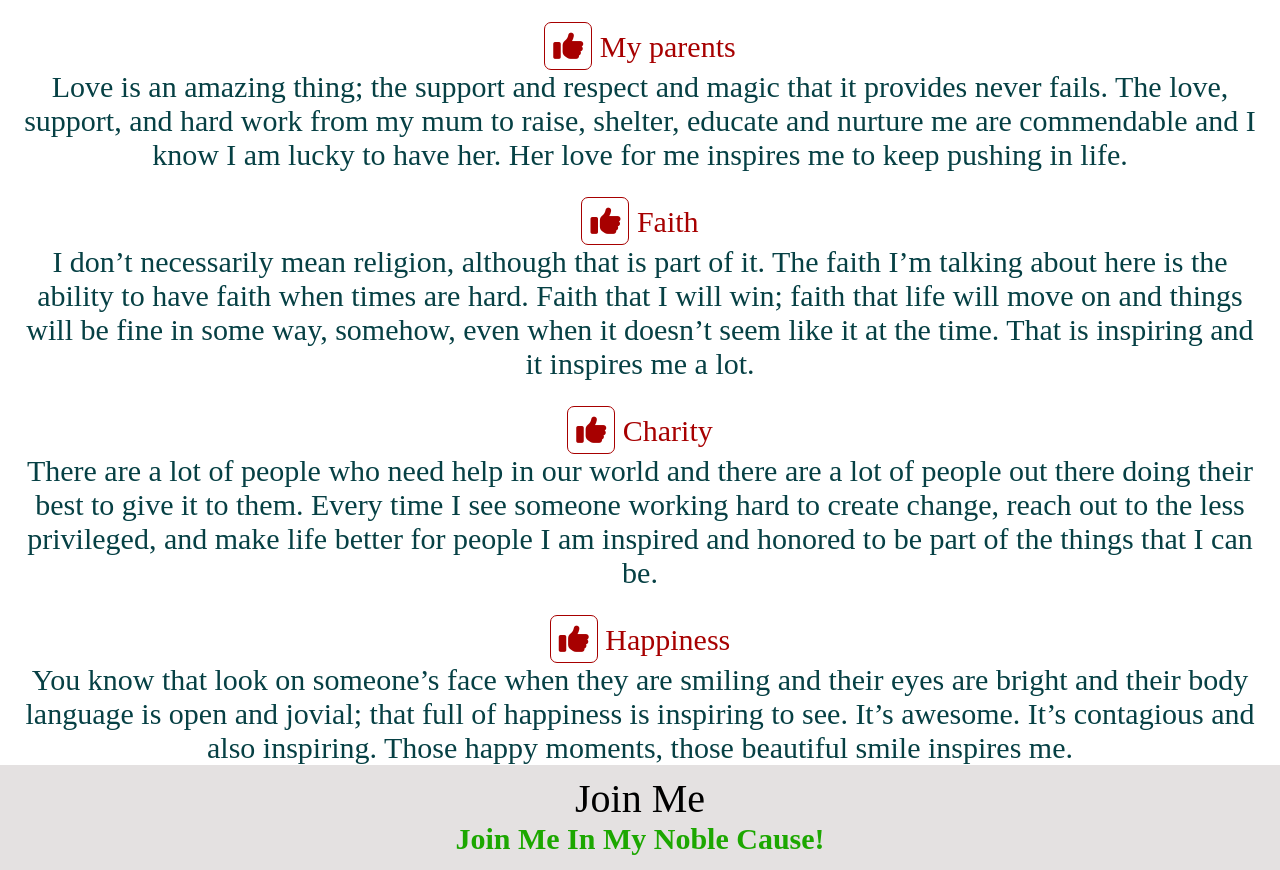
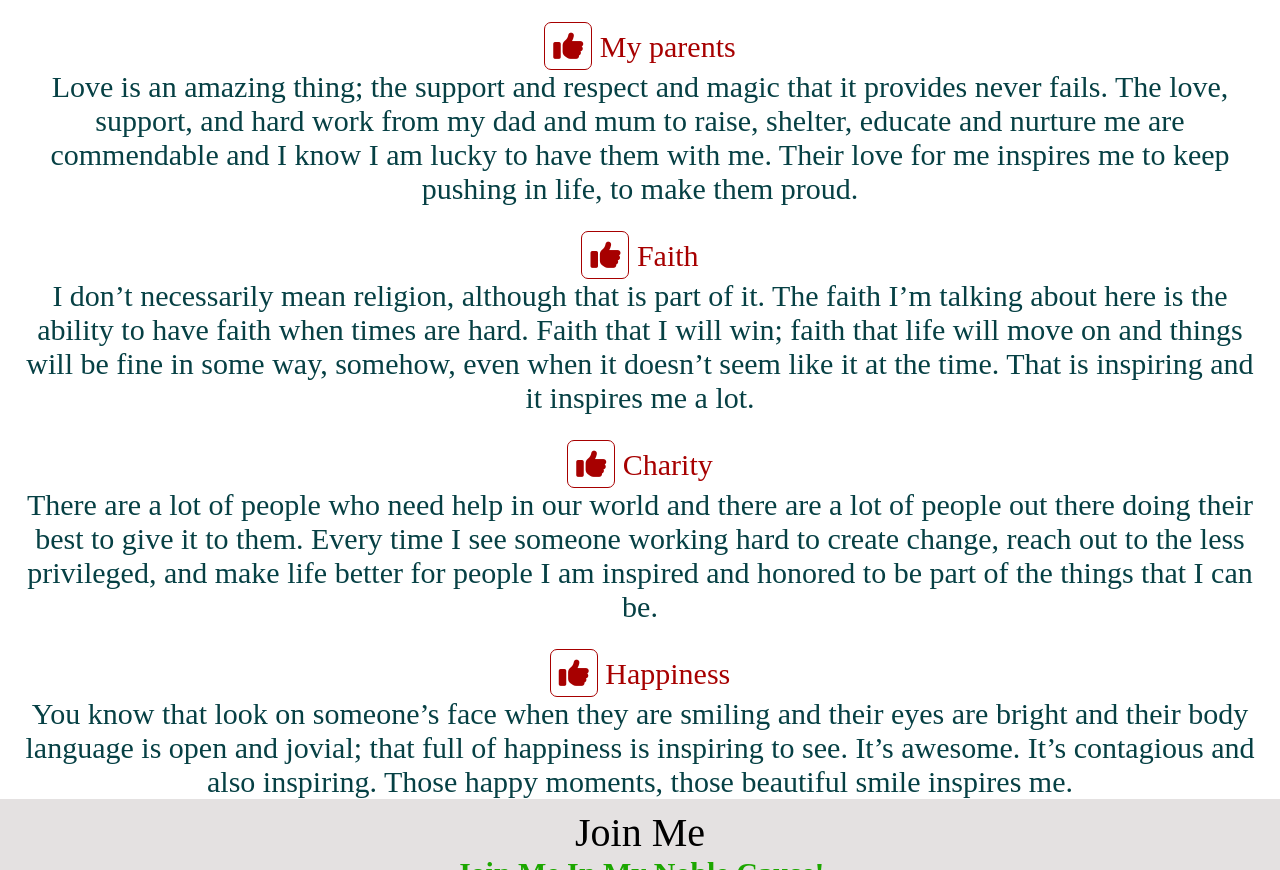
Before and after one commit to farahanwealth/Key-To-Success, a plain HTML site: page index.html in a window 1280 px wide. Shown: the part 3189-4059 px from the top of the page. Drawn offline with nearby package versions, Linux system fonts and the light colour scheme.

Commit message:
Update index.html

```diff
--- a/index.html
+++ b/index.html
@@ -221,8 +221,8 @@
                     </span>
                 </div>
                 <div class="features-description">
-                    <p>Love is an amazing thing; the support and respect and magic that it provides never fails. The love, support, and hard work from my mum to raise, shelter, educate and nurture me are commendable and I know I am lucky to have her. Her
-                        love for me inspires me to keep pushing in life.</p>
+                    <p>Love is an amazing thing; the support and respect and magic that it provides never fails. The love, support, and hard work from my dad and mum to raise, shelter, educate and nurture me are commendable and I know I am lucky to have them with me. Their
+                        love for me inspires me to keep pushing in life, to make them proud.</p>
                 </div>
             </div>
 
```
